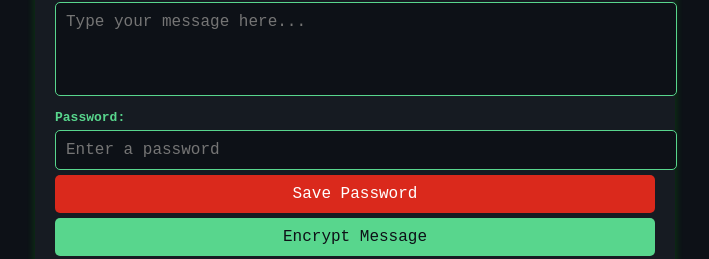
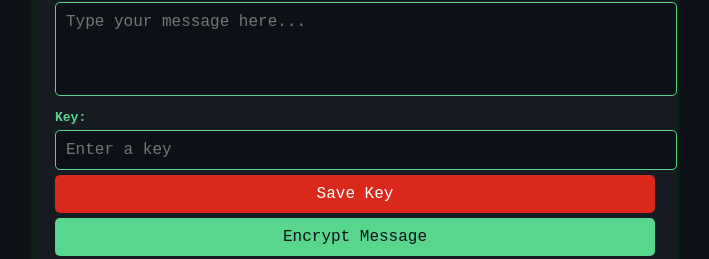
Before and after one commit to ultrafalc0/msg_crypt, a plain HTML site: page index.html in a window 1280 px wide. Shown: the part 123-382 px from the top of the page, without its empty margins (285-994 px from the left). Drawn offline with nearby package versions, Linux system fonts and the light colour scheme.

Commit message:
Update index.html

```diff
--- a/index.html
+++ b/index.html
@@ -91,10 +91,10 @@
         <label for="message">Message:</label>
         <textarea id="message" rows="4" placeholder="Type your message here..."></textarea>
 
-        <label for="password">Password:</label>
-        <input type="password" id="password" placeholder="Enter a password" autocomplete="current-password">
+        <label for="password">Key:</label>
+        <input type="password" id="password" placeholder="Enter a key" autocomplete="current-password">
 
-        <button class="safebutton" onclick="savePassword()">Save Password</button>
+        <button class="safebutton" onclick="savePassword()">Save Key</button>
         <button onclick="encryptMessage()">Encrypt Message</button>
         <button onclick="decryptMessage()">Decrypt Message</button>
 
```
